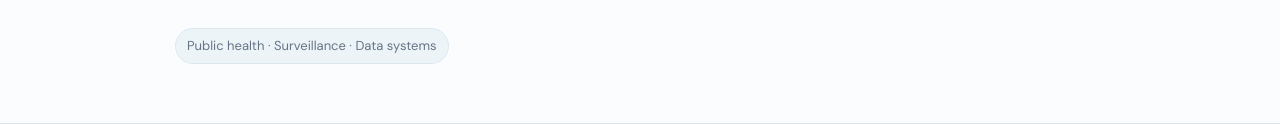
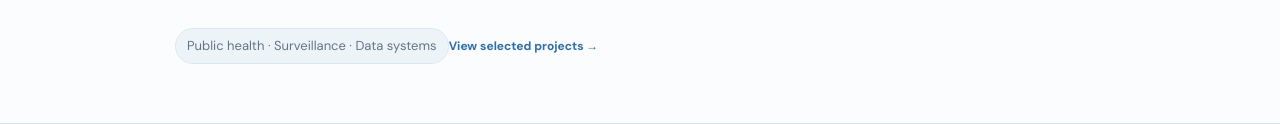
Before and after one commit to razidul-rasel/razidul-rasel.github.io, a plain HTML site: page projects.html in a window 1280 px wide. Shown: the part 676-800 px from the top of the page. Drawn offline with Linux system fonts and the light colour scheme.

Commit message:
Update projects.html

```diff
--- a/projects.html
+++ b/projects.html
@@ -20,7 +20,7 @@
   </div>
 </header>
 <main><section class="page-hero"><div class="container"><p class="eyebrow">SELECTED WORK</p><h1>Projects</h1><p class="page-lead">A selection of software systems I have contributed to at JBRSOFT Limited, spanning national public-health surveillance, regulatory automation, organizational portals, and ISP enterprise solutions.</p></div></section><section class="project-section"><div class="container"><article class="project-detail">
-    <div class="project-meta"><span>FEB 2025 – PRESENT</span><span>TECHNICAL LEAD</span></div><h2>AMU Surveillance System</h2><p class="card-subtitle">Directorate General of Drug Administration (DGDA) · WHO Bangladesh</p><p>A national antimicrobial usage surveillance platform supporting public-health monitoring and evidence-informed AMU reporting.</p><div class="project-contribution"><strong>Contribution</strong><p>Contribute to technical design and backend implementation; support data pipelines and system reliability; collaborate on QA and delivery for a national digital health platform.</p></div><p class="project-tags">Public health · Surveillance · Data systems</p>
+    <div class="project-meta"><span>FEB 2025 – PRESENT</span><span>TECHNICAL LEAD</span></div><h2>AMU Surveillance System</h2><p class="card-subtitle">Directorate General of Drug Administration (DGDA) · WHO Bangladesh</p><p>A national antimicrobial usage surveillance platform supporting public-health monitoring and evidence-informed AMU reporting.</p><div class="project-contribution"><strong>Contribution</strong><p>Contribute to technical design and backend implementation; support data pipelines and system reliability; collaborate on QA and delivery for a national digital health platform.</p></div><p class="project-tags">Public health · Surveillance · Data systems</p><a class="text-link" href="projects.html">View selected projects →</a>
     </article></div></section><section class="project-section"><div class="container"><article class="project-detail">
     <div class="project-meta"><span>MAR 2020 – PRESENT</span><span>PROJECT COORDINATOR</span></div><h2>PCB Automation System</h2><p class="card-subtitle">Pharmacy Council of Bangladesh (PCB)</p><p>A nationwide regulatory automation platform supporting digital services and operational processes for registered pharmacists.</p><div class="project-contribution"><strong>Contribution</strong><p>Coordinate technical planning and stakeholder communication; support requirements management and long-term system maintenance; work with stakeholders on the delivery of regulatory workflows.</p></div><p class="project-tags">Regulatory technology · Workflow automation</p>
     </article></div></section><section class="project-section"><div class="container"><article class="project-detail">
```
